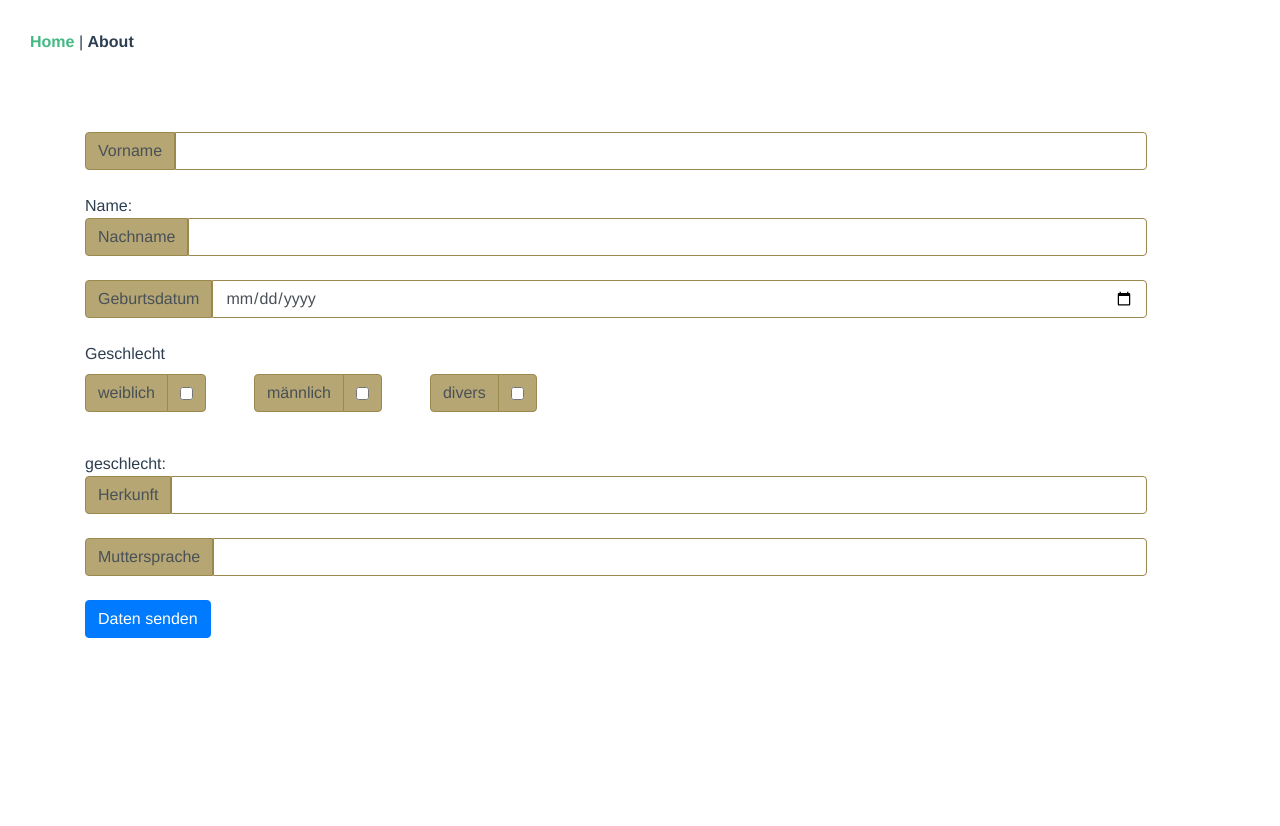
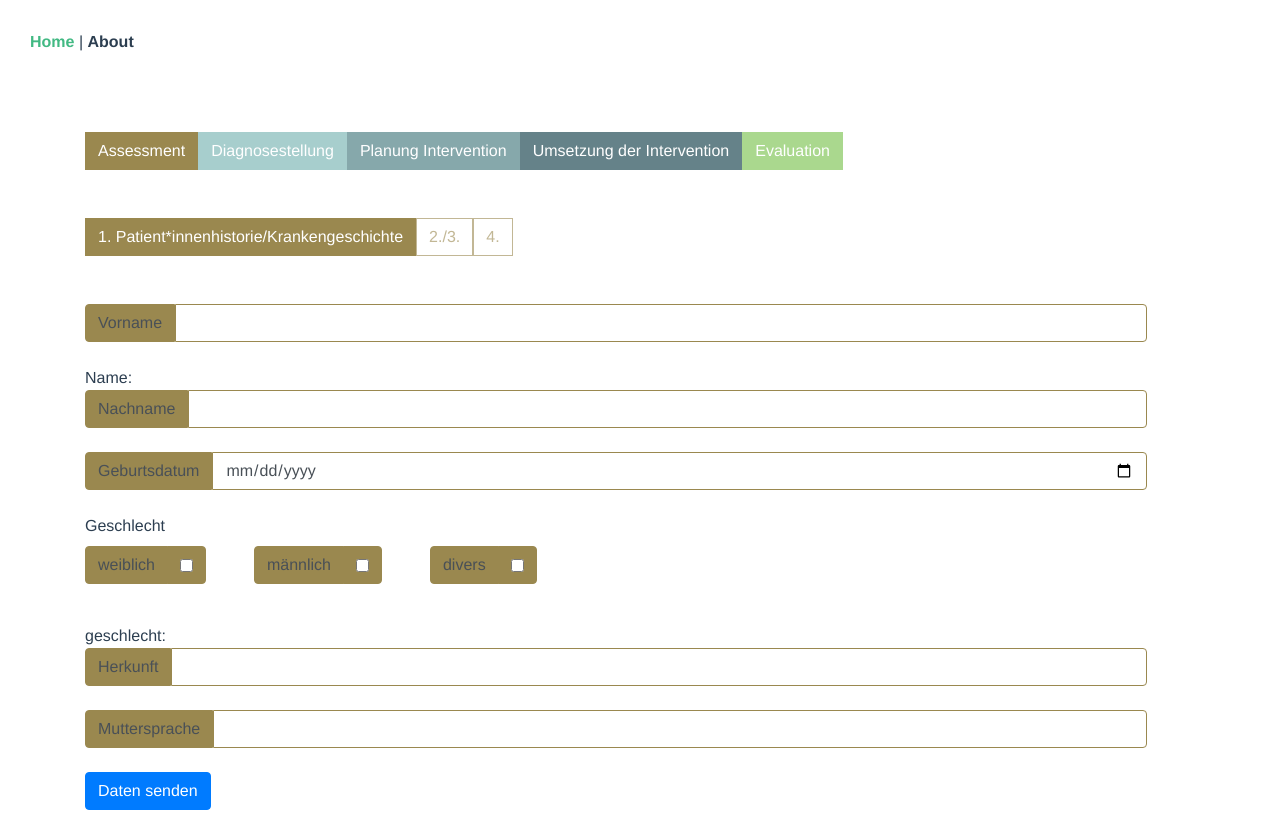
Before and after one commit to Syb10/modive, a Vue app in the folder client/: page / in a window 1280 px wide. Before the commit the page ends 800 px from the top, so only its background shows below. Built offline with nearby package versions, Linux system fonts and the light colour scheme; what vuex-map-fields would draw is missing.

Commit message:
added dynamic content

```diff
--- a/client/src/App.vue
+++ b/client/src/App.vue
@@ -31,14 +31,7 @@
   color: #42b983;
 }
 
-.input-group-text {
-  /**background-color: #b2ced0 !important;
-  border: 1px solid #74afb0 !important;*/
-  background-color: #b5a673 !important;
-  border: 1px solid #9a884f !important;
-}
 .form-control {
-  border: 1px solid #9a884f !important;
   border-radius: 0 0.25rem 0.25rem 0 !important;
 }
 .input-group-text{
@@ -47,4 +40,15 @@
 .checkbox {
   border-radius: 0 0.25rem 0.25rem 0 !important;
 }
+.tab-button{
+  border-radius: 0 !important;
+  opacity: 0.6;
+}
+.tab-button:hover{
+  opacity: 1;
+
+}
+.tab-button.active{
+  opacity: 1;
+}
 </style>
--- /dev/null
+++ b/client/src/components/Assessment/Assessment.vue
@@ -0,0 +1,66 @@
+<template>
+    <div>
+      <button
+        v-for="tab in tabs"
+        :key="tab.id"
+        class="btn mb-5"
+        :class="['tab-button', {active:currentTab === tab.id}]"
+        @click.prevent="currentTab = tab.id"
+      >
+        <span v-show="currentTab === tab.id">{{tab.namelang}}</span>
+        <span v-show="currentTab !== tab.id">{{tab.namekurz}}</span>
+      </button>
+      <keep-alive>
+        <component :is="currentTab"></component>
+      </keep-alive>
+    </div>
+</template>
+
+<script>
+import assessment1 from "./Assessment1.vue";
+import assessment2 from "./Assessment2.vue";
+import assessment3 from "./Assessment3.vue";
+
+export default {
+  name: 'assessment',
+  data() {
+    return {
+      currentTab: "assessment1",
+      tabs: [
+        {id:"assessment1", namelang:"1. Patient*innenhistorie/Krankengeschichte", namekurz:"1."},
+        {id:"assessment2", namelang:"2. Ernährungsgewohnheiten/ 3.Verhalten und Umfeld", namekurz:"2./3."},
+        {id:"assessment3", namelang:"4. Klinischer Status", namekurz:"4."}
+      ]
+    }
+  },
+  components: {
+    assessment1,
+    assessment2,
+    assessment3
+  },
+};
+</script>
+
+<style>
+.input-group-text {
+  background-color: #9a884f !important;
+  border: 1px solid #9a884f !important;
+}
+.form-control {
+  border: 1px solid #9a884f !important;
+}
+.tab-button{
+  border: 1px solid #9a884f !important;
+  background-color: white !important;
+  color: #9a884f !important;
+}
+.tab-button:hover{
+  background-color: #9a884f !important;
+  color: white !important;
+
+}
+.tab-button.active{
+  background-color: #9a884f !important;
+  color: white !important;
+}
+</style>
--- a/client/src/components/Assessment.vue
+++ b/client/src/components/Assessment/Assessment1.vue
@@ -34,12 +34,12 @@
 </template>
 
 <script>
-import InputForm from "./InputForm.vue";
-import CheckboxForm from "./CheckboxForm.vue";
+import InputForm from "../InputForm.vue";
+import CheckboxForm from "../CheckboxForm.vue";
 import {mapFields} from "vuex-map-fields";
 
 export default {
-  name: 'Test',
+  name: 'assessment1',
   components: {
     InputForm,
     CheckboxForm
--- /dev/null
+++ b/client/src/components/Assessment/Assessment2.vue
@@ -0,0 +1,11 @@
+<template>
+    <div>
+        <h2>hallo Ernährungsgewohnheiten/ Verhalten und Umwelt</h2>
+    </div>
+</template>
+
+<script>
+export default {
+    name: "assessment2"
+};
+</script>
--- /dev/null
+++ b/client/src/components/Assessment/Assessment3.vue
@@ -0,0 +1,34 @@
+<template>
+    <div>
+        <InputForm
+          v-model="koerpergroesse"
+          :content="{title:'Körpergröße (in m)', id:'koerpergroesse', type:'number', step: '0.01'}"
+        />
+        <InputForm
+          v-model="koerpergewicht"
+          :content="{title:'Körpergewicht (in kg)', id:'koerpergewicht', type:'number', step: '0.01'}"
+        />
+        <InputForm
+          v-model="bmi"
+          :content="{title:'Body Mass Index (in kg/m&sup2;)', id:'bmi', type:'number', step: '0.01'}"
+        />
+    </div>
+</template>
+
+<script>
+import InputForm from "../InputForm.vue";
+import {mapFields} from "vuex-map-fields";
+export default {
+    name: "assessment3",
+    components: {
+        InputForm
+    },
+    computed: {
+        ...mapFields([
+            "koerpergroesse",
+            "koerpergewicht",
+            "bmi"
+        ])
+    }
+};
+</script>
--- a/client/src/views/Home.vue
+++ b/client/src/views/Home.vue
@@ -1,7 +1,21 @@
 <template>
   <div class="home">
     <form>
-      <Assessment />
+      <div>
+        <button
+          v-for="tab in tabs"
+          :key="tab.id"
+          class="btn mb-5"
+          :id="tab.id"
+          :class="['tab-button', {active:currentTab === tab.id}]"
+          @click.prevent="currentTab = tab.id"
+        >
+          {{tab.name}}
+        </button>
+        <keep-alive>
+          <component :is="currentTab"></component>
+        </keep-alive>
+      </div>
       <div class="form-group">
         <button
           type="submit"
@@ -17,13 +31,25 @@
 
 <script>
 import axios from "axios";
-import Assessment from "../components/Assessment.vue";
+import assessment from "../components/Assessment/Assessment.vue";
 import {mapFields} from "vuex-map-fields";
 
 export default {
   name: 'Home',
+  data () {
+    return{
+      currentTab:"assessment",
+      tabs: [
+        {id:"assessment", name: "Assessment"},
+        {id:"diagnosestellung", name: "Diagnosestellung"},
+        {id:"planung", name: "Planung Intervention"},
+        {id:"umsetzung", name:"Umsetzung der Intervention"},
+        {id:"evaluation", name:"Evaluation"}
+      ]
+    }
+  },
   components: {
-    Assessment
+    assessment
   },
   computed: {
     ...mapFields([
@@ -32,7 +58,10 @@ export default {
       "geburtsdatum",
       "geschlecht",
       "herkunft",
-      "muttersprache"
+      "muttersprache",
+      "koerpergroesse",
+      "koerpergewicht",
+      "bmi"
     ]),
   },
   methods: {
@@ -45,7 +74,10 @@ export default {
           "geburtsdatum": this.geburtsdatum,
           "geschlecht" : this.geschlecht,
           "herkunft": this.herkunft,
-          "muttersprache": this.muttersprache
+          "muttersprache": this.muttersprache,
+          "koerpergroesse": this.koerpergroesse,
+          "koerpergewicht": this.koerpergewicht,
+          "bmi": this.bmi
         })
         .then(response => {
           console.log(response);
@@ -55,6 +87,9 @@ export default {
           this.geschlecht = [];
           this.herkunft = "";
           this.muttersprache = "";
+          this.koerpergroesse = null;
+          this.koerpergewicht = null;
+          this.bmi = null;
         })
         .catch(error => {
           console.log(error);
@@ -63,3 +98,31 @@ export default {
   },
 };
 </script>
+
+<style scoped>
+ #assessment{
+   background-color: #9a884f !important;
+   border: 1px solid #9a884f !important;
+   color: white !important;
+ }
+  #diagnosestellung{
+   background-color: #6eaead !important;
+   border: 1px solid #6eaead !important;
+   color: white !important;
+ }
+ #planung{
+   background-color: #376f75 !important;
+   border: 1px solid #376f75 !important;
+   color: white !important;
+ }
+ #umsetzung{
+   background-color: #00303C !important;
+   border: 1px solid #00303C !important;
+   color: white !important;
+ }
+ #evaluation{
+   background-color: #72BF44 !important;
+   border: 1px solid #72BF44 !important;
+   color: white !important;
+ }
+</style>
```
